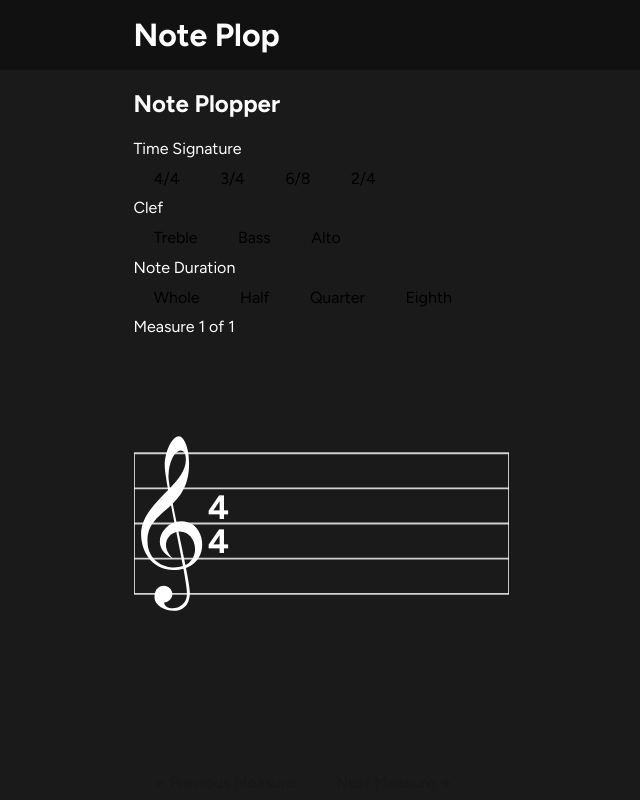
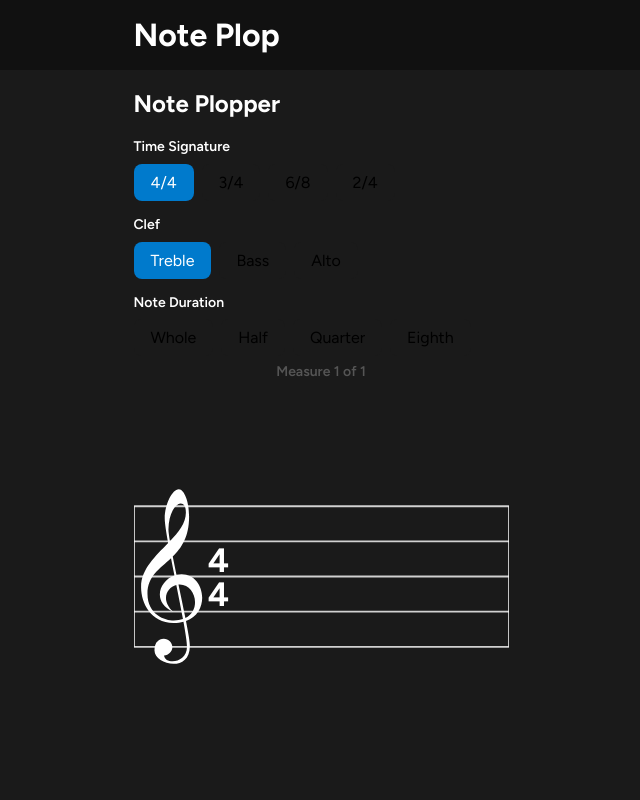
Before and after one commit to arthvadrr/noteplop, a React (Vite) app: page / in a window 1280 px wide. Shown: the top 800 px of the page, without its empty margins (319-959 px from the left). Built offline with nearby package versions, Linux system fonts and the light colour scheme.

Commit message:
feat: Note carousel, styles, insert measure logic

```diff
--- a/src/components/NotePlopper/NotePlopper.tsx
+++ b/src/components/NotePlopper/NotePlopper.tsx
@@ -1,9 +1,10 @@
 import { useState } from 'react';
 import { useScore } from '../../contexts/ScoreContext/ScoreContext';
+import MeasureNavigation, { MeasureIndicator } from './_MeasureNavigation';
+import MeasureControls from './_MeasureControls';
+import MeasureCarousel from './_MeasureCarousel';
 import ToolPalette from './_ToolPalette';
 import Staff from './_Staff';
-import MeasureNavigation, { MeasureIndicator } from './_MeasureNavigation';
-import MeasureControls from './_MeasureControls';
 import type { NoteDuration, TimeSignature, Clef } from '../../contexts/ScoreContext/ScoreContext.types';
 import type { ReactNode } from 'react';
 import type { GhostNote } from './NotePlopper.types';
@@ -76,12 +77,13 @@ function getMinX(isFirstMeasure: boolean): number {
 /**
  * Calculates the maximum X coordinate based on time signature
  * Each beat gets a certain amount of horizontal space
+ * Note: Returns consistent width for all measures regardless of isFirstMeasure
  */
-function getMaxX(timeSignature: TimeSignature, isFirstMeasure: boolean): number {
+function getMaxX(timeSignature: TimeSignature): number {
   const beats = parseInt(timeSignature.split('/')[0]);
   const spacePerBeat = 120; // Horizontal space allocated per beat
-  const minX = getMinX(isFirstMeasure);
-  return minX + (beats * spacePerBeat);
+  // Use MIN_X_FIRST_MEASURE for consistent measure width across all measures
+  return MIN_X_FIRST_MEASURE + (beats * spacePerBeat);
 }
 
 /**
@@ -99,7 +101,7 @@ function snapToStaff(y: number): number {
 function snapToGrid(x: number, timeSignature: TimeSignature, isFirstMeasure: boolean): number {
   const snapped = Math.round(x / GRID_SIZE) * GRID_SIZE;
   const minX = getMinX(isFirstMeasure);
-  const maxX = getMaxX(timeSignature, isFirstMeasure);
+  const maxX = getMaxX(timeSignature);
   return Math.max(minX, Math.min(snapped, maxX));
 }
 
@@ -121,12 +123,13 @@ function NotePlopper(): ReactNode {
   const [draggedNoteId, setDraggedNoteId] = useState<string | null>(null);
   const [hoveredNoteId, setHoveredNoteId] = useState<string | null>(null);
 
-  // Early return if no active measure
-  if (!activeMeasure) {
+
+  if (!activeMeasure || !activeTrack) {
     return <div>No active measure</div>;
   }
 
-  // Extract from context (activeMeasure is guaranteed non-null here)
+  // Extract from context (activeMeasure and activeTrack are guaranteed non-null here)
+  const measures = activeTrack.measures;
   const measureId = activeMeasure.id;
   const notes = activeMeasure.notes;
   const selectedTimeSignature = activeMeasure.timeSignature;
@@ -313,11 +316,11 @@ function NotePlopper(): ReactNode {
   }
 
   /**
-   * Add a new measure and navigate to it
+   * Insert a new measure after the current one and navigate to it
    */
   function handleAddMeasure(): void {
-    if (!activeTrack) return;
-    const newMeasureId = addMeasure(activeTrack.id, selectedTimeSignature);
+    if (!activeTrack || !activeMeasure) return;
+    const newMeasureId = addMeasure(activeTrack.id, selectedTimeSignature, activeMeasure.id);
     setActiveMeasure(newMeasureId);
   }
 
@@ -327,13 +330,17 @@ function NotePlopper(): ReactNode {
   function handleDeleteMeasure(): void {
     if (!activeTrack || !activeMeasure || activeMeasure.number === 1) return;
 
-    // Navigate to previous measure before deleting
+    // Find previous measure to navigate to after deletion
     const currentIndex = activeTrack.measures.findIndex(m => m.id === measureId);
-    if (currentIndex > 0) {
-      setActiveMeasure(activeTrack.measures[currentIndex - 1].id);
+    const previousMeasureId = currentIndex > 0 ? activeTrack.measures[currentIndex - 1].id : null;
+
+    // Delete the measure first
+    deleteMeasure(activeTrack.id, measureId);
+
+    // Then navigate to previous measure
+    if (previousMeasureId) {
+      setActiveMeasure(previousMeasureId);
     }
-
-    deleteMeasure(activeTrack.id, measureId);
   }
 
   const totalMeasures = activeTrack?.measures.length || 0;
@@ -355,20 +362,25 @@ function NotePlopper(): ReactNode {
           currentMeasureNumber={activeMeasure.number}
           totalMeasures={totalMeasures}
         />
-        <Staff
-          notes={notes}
-          ghostNote={ghostNote}
-          timeSignature={selectedTimeSignature}
-          clef={selectedClef}
-          showTimeSignature={isFirstMeasure}
-          showClef={isFirstMeasure}
-          onPointerMove={handlePointerMove}
-          onPointerLeave={handlePointerLeave}
-          onPointerDown={handlePointerDown}
-          onNotePointerDown={handleNotePointerDown}
-          onNotePointerEnter={handleNotePointerEnter}
-          onNotePointerLeave={handleNotePointerLeave}
-        />
+        <MeasureCarousel measures={measures} activeMeasureId={activeMeasure.id}>
+          {(measure, isActive) => (
+            <Staff
+              notes={measure.notes}
+              ghostNote={isActive ? ghostNote : null}
+              timeSignature={measure.timeSignature}
+              clef={measure.clef || 'treble'}
+              showTimeSignature={measure.number === 1}
+              showClef={measure.number === 1}
+              isActive={isActive}
+              onPointerMove={isActive ? handlePointerMove : () => { }}
+              onPointerLeave={isActive ? handlePointerLeave : () => { }}
+              onPointerDown={isActive ? handlePointerDown : () => { }}
+              onNotePointerDown={isActive ? handleNotePointerDown : () => { }}
+              onNotePointerEnter={isActive ? handleNotePointerEnter : () => { }}
+              onNotePointerLeave={isActive ? handleNotePointerLeave : () => { }}
+            />
+          )}
+        </MeasureCarousel>
         <MeasureNavigation
           currentMeasureNumber={activeMeasure.number}
           totalMeasures={totalMeasures}
--- a/src/components/NotePlopper/NotePlopper.types.ts
+++ b/src/components/NotePlopper/NotePlopper.types.ts
@@ -31,6 +31,7 @@ export interface StaffProps {
   clef: Clef;
   showTimeSignature?: boolean;
   showClef?: boolean;
+  isActive?: boolean;
   onPointerMove: (svgPoint: { x: number; y: number }) => void;
   onPointerLeave: () => void;
   onPointerDown: () => void;
--- /dev/null
+++ b/src/components/NotePlopper/_MeasureCarousel.tsx
@@ -0,0 +1,43 @@
+import type { ReactNode } from 'react';
+import type { Measure } from '../../contexts/ScoreContext/ScoreContext.types';
+
+interface MeasureCarouselProps {
+  measures: Measure[];
+  activeMeasureId: string;
+  children: (measure: Measure, isActive: boolean, index: number) => ReactNode;
+}
+
+/**
+ * Carousel container that slides between measures with smooth transitions
+ * Shows all measures but only the active one is interactive
+ */
+export default function MeasureCarousel({
+  measures,
+  activeMeasureId,
+  children,
+}: MeasureCarouselProps): ReactNode {
+  const activeMeasureIndex = measures.findIndex((m) => m.id === activeMeasureId);
+  const trackWidth = measures.length * 100; // Total width as percentage
+
+  return (
+    <div className="measure-carousel">
+      <div
+        className="measure-track"
+        style={{
+          width: `${trackWidth}%`,
+          transform: `translateX(-${(activeMeasureIndex / measures.length) * 100}%)`,
+        }}
+      >
+        {measures.map((measure, index) => (
+          <div
+            key={measure.id}
+            className="measure-slide"
+            style={{ width: `${100 / measures.length}%` }}
+          >
+            {children(measure, measure.id === activeMeasureId, index)}
+          </div>
+        ))}
+      </div>
+    </div>
+  );
+}
--- a/src/components/NotePlopper/_MeasureControls.tsx
+++ b/src/components/NotePlopper/_MeasureControls.tsx
@@ -20,7 +20,7 @@ export default function MeasureControls({
         onClick={onAddMeasure}
         className="measure-controls__button measure-controls__button--add"
       >
-        Add Measure
+        Insert Measure
       </button>
       <button
         onClick={onDeleteMeasure}
--- a/src/components/NotePlopper/_Staff.tsx
+++ b/src/components/NotePlopper/_Staff.tsx
@@ -64,6 +64,7 @@ function Staff({
   clef,
   showTimeSignature = true,
   showClef = true,
+  isActive = true,
   onPointerMove,
   onPointerLeave,
   onPointerDown,
@@ -112,10 +113,17 @@ function Staff({
       ref={svgRef}
       viewBox={`0 0 ${STAFF_WIDTH} ${STAFF_HEIGHT}`}
       className="note-plopper-staff"
+      width="100%"
+      height="auto"
       onPointerMove={handlePointerMove}
       onPointerLeave={handlePointerLeave}
       onPointerUp={handlePointerUp}
-      style={{ touchAction: 'none' }}
+      style={{
+        touchAction: 'none',
+        opacity: isActive ? 1 : 0.4,
+        pointerEvents: isActive ? 'auto' : 'none',
+        display: 'block',
+      }}
     >
       {/* Clef */}
       {showClef && clef === 'treble' && <SVGTrebleClef />}
--- a/src/contexts/ScoreContext/ScoreContext.tsx
+++ b/src/contexts/ScoreContext/ScoreContext.tsx
@@ -44,7 +44,7 @@ interface ScoreContextValue {
   setActiveTrack: (trackId: string) => void;
 
   // Measure actions
-  addMeasure: (trackId: string, timeSignature: TimeSignature) => string;
+  addMeasure: (trackId: string, timeSignature: TimeSignature, afterMeasureId?: string) => string;
   deleteMeasure: (trackId: string, measureId: string) => void;
   setActiveMeasure: (measureId: string) => void;
   updateMeasureTimeSignature: (measureId: string, timeSignature: TimeSignature) => void;
@@ -230,7 +230,7 @@ export function ScoreProvider({ children }: { children: ReactNode }): ReactNode
   /**
    * Measure actions
    */
-  function addMeasure(trackId: string, timeSignature: TimeSignature): string {
+  function addMeasure(trackId: string, timeSignature: TimeSignature, afterMeasureId?: string): string {
     const measureId = generateId('measure');
 
     setScores((prev) =>
@@ -239,19 +239,51 @@ export function ScoreProvider({ children }: { children: ReactNode }): ReactNode
         tracks: score.tracks.map((track) => {
           if (track.id !== trackId) return track;
 
-          const newMeasureNumber = track.measures.length + 1;
+          let newMeasures: typeof track.measures;
 
-          return {
-            ...track,
-            measures: [
+          if (afterMeasureId) {
+            // Insert after the specified measure
+            const insertIndex = track.measures.findIndex(m => m.id === afterMeasureId);
+            if (insertIndex >= 0) {
+              newMeasures = [
+                ...track.measures.slice(0, insertIndex + 1),
+                {
+                  id: measureId,
+                  number: insertIndex + 2, // Temporary, will be renumbered
+                  timeSignature,
+                  notes: [],
+                },
+                ...track.measures.slice(insertIndex + 1),
+              ];
+            } else {
+              // If not found, append at end
+              newMeasures = [
+                ...track.measures,
+                {
+                  id: measureId,
+                  number: track.measures.length + 1,
+                  timeSignature,
+                  notes: [],
+                },
+              ];
+            }
+          } else {
+            // Append at end (default behavior)
+            newMeasures = [
               ...track.measures,
               {
                 id: measureId,
-                number: newMeasureNumber,
+                number: track.measures.length + 1,
                 timeSignature,
                 notes: [],
               },
-            ],
+            ];
+          }
+
+          // Renumber all measures
+          return {
+            ...track,
+            measures: newMeasures.map((m, index) => ({ ...m, number: index + 1 })),
           };
         }),
       }))
--- a/src/styles/components/_NotePlopper.scss
+++ b/src/styles/components/_NotePlopper.scss
@@ -33,9 +33,23 @@
 }
 
 .note-plopper-staff {
-  border: 1px solid #ccc;
-  cursor: crosshair;
   touch-action: none;
+}
+
+.measure-carousel {
+  width: 100%;
+  position: relative;
+}
+
+.measure-track {
+  display: flex;
+  transition: transform 0.3s ease;
+  will-change: transform;
+}
+
+.measure-slide {
+  flex-shrink: 0;
+  // Width set inline via style prop based on number of measures
 }
 
 .measure-indicator {
--- a/src/styles/main.scss
+++ b/src/styles/main.scss
@@ -4,3 +4,4 @@
 @use 'util/typography';
 @use 'util/utilities';
 @use 'components/Header';
+@use 'components/NotePlopper';
--- a/src/styles/util/_base.scss
+++ b/src/styles/util/_base.scss
@@ -32,6 +32,7 @@ body {
   min-height: 100vh;
   display: flex;
   justify-content: center;
+  overflow-x: clip;
 }
 
 button {
```
